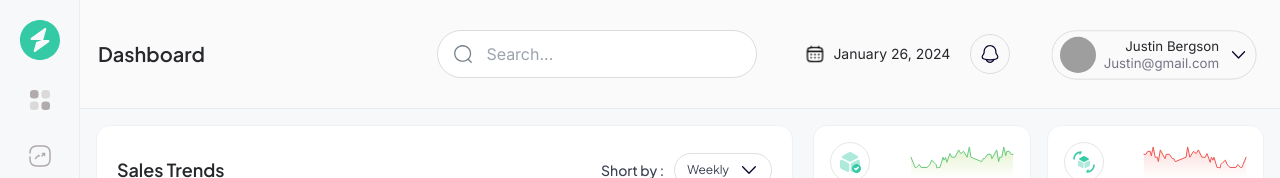
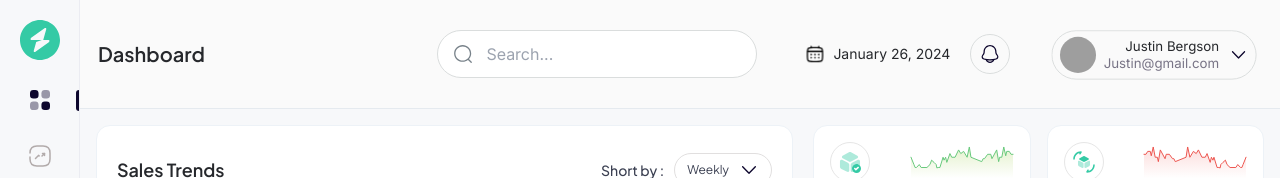
Before and after one commit to Bolexzy/geegpay-analytics-dashboard, a Next.js app: page / in a window 1280 px wide. Shown: the top 178 px of the page. Built offline with nearby package versions, Linux system fonts and the light colour scheme; grey boxes are pictures that could not be loaded.

Commit message:
Update: menu default category

```diff
--- a/src/app/components/Header.js
+++ b/src/app/components/Header.js
@@ -39,7 +39,7 @@ const Header = () => {
 
   const [mode, setMode] = useThemeSwitcher();
   // active side menu
-  const [menuActive, setMenuActive] = useState("");
+  const [menuActive, setMenuActive] = useState("category");
 
   const handleClick = () => {
     setMode(mode === "light" ? "dark" : "light");
--- a/src/app/components/Sidebar.js
+++ b/src/app/components/Sidebar.js
@@ -20,7 +20,7 @@ import useThemeSwitcher from "./hooks/useThemeSwitcher";
 const Sidebar = ({ children }) => {
   const [mode, setMode] = useThemeSwitcher();
   // active side menu
-  const [menuActive, setMenuActive] = useState("");
+  const [menuActive, setMenuActive] = useState("category");
 
   const handleClick = () => {
     setMode(mode === "light" ? "dark" : "light");
```
